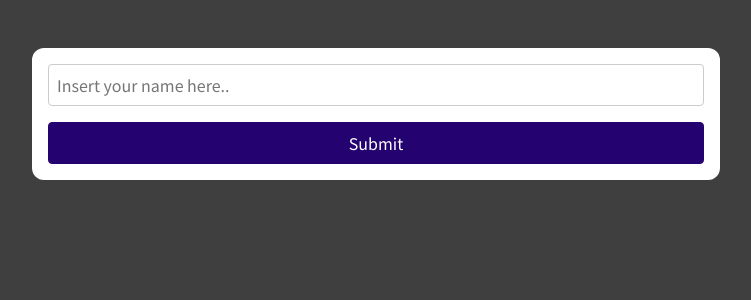
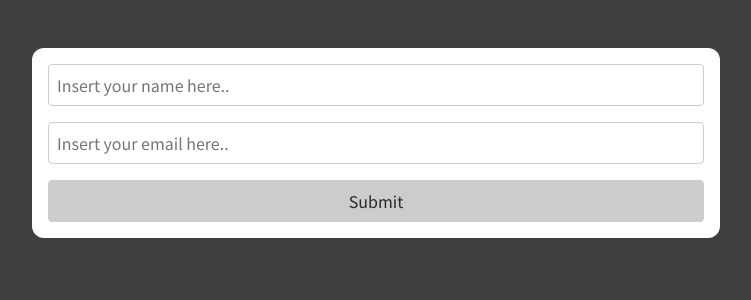
Before and after one commit to rubanero14/React-Lesson-Section-16-Working-With-Forms-and-User-Input, a React (Create React App) app: page / in a window 1280 px wide. Shown: the top 300 px of the page, without its empty margins (264-1015 px from the left). Built offline with nearby package versions, Linux system fonts and the light colour scheme.

Commit message:
Managing The Overall Form Validity

```diff
--- a/src/components/SimpleInput.js
+++ b/src/components/SimpleInput.js
@@ -7,7 +7,31 @@ const SimpleInput = (props) => {
   // Accessing data using useState in form
   // variable to store entered name and state update
   const [name, setName] = useState("");
+  const [email, setEmail] = useState("");
   const [err, setErr] = useState(false);
+
+  // Invalid form gatekeeping logic using React method
+  // const [formIsValid, setFormIsValid] = useState(false);
+
+  // useEffect(() => {
+  //   if (name.trim() === "" && err) {
+  //     return setFormIsValid(false);
+  //   }
+
+  //   return setFormIsValid(true);
+  // }, [err]);
+
+  // Invalid form gatekeeping using JS method
+  let formIsValid = false;
+
+  if (
+    name.trim() !== "" &&
+    email.includes("@") &&
+    email.includes(".") &&
+    !err
+  ) {
+    formIsValid = true;
+  }
 
   // name input watcher function
   const getName = (event) => {
@@ -20,9 +44,23 @@ const SimpleInput = (props) => {
     setErr(false);
   };
 
+  // email input watcher function
+  const getEmail = (event) => {
+    if (
+      event.target.value.trim() === "" ||
+      (!event.target.value.includes("@") && !event.target.value.includes("."))
+    ) {
+      setErr(true);
+    }
+
+    setEmail(event.target.value);
+
+    setErr(false);
+  };
+
   // Input blur handler
   const onInputBlur = (event) => {
-    if (name.trim() === "") {
+    if (event.target.value.trim() === "") {
       return setErr(true);
     }
 
@@ -33,21 +71,38 @@ const SimpleInput = (props) => {
   const formSubmit = (event) => {
     event.preventDefault();
 
-    if (name.trim() === "") {
+    if (
+      name.trim() !== "" &&
+      email.includes("@") &&
+      email.includes(".") &&
+      !err
+    ) {
       return setErr(true);
     }
 
     const nameValue = nameRef.current.value;
+
     console.log("Get name using useRef method: ", nameValue);
     console.log("Get name using useState method: ", name);
+    console.log("Get email using useState method: ", email);
 
     // Resetting name value
     nameRef.current.value = "";
     setErr(false);
+    setEmail("");
     return setName("");
   };
 
-  const nameInputClass = err ? "form-control invalid" : "form-control";
+  const nameInputIsValid = err && name.trim() === "";
+  const emailInputIsValid =
+    err && email.trim() === "" && !email.includes("@") && !email.includes(".");
+
+  const nameInputClass = nameInputIsValid
+    ? "form-control invalid"
+    : "form-control";
+  const emailInputClass = emailInputIsValid
+    ? "form-control invalid"
+    : "form-control";
 
   return (
     <form onSubmit={formSubmit}>
@@ -62,10 +117,27 @@ const SimpleInput = (props) => {
           value={name}
         />
       </div>
+      <div className={emailInputClass}>
+        <input
+          type="email"
+          id="email"
+          placeholder="Insert your email here.."
+          onChange={getEmail}
+          onBlur={onInputBlur}
+          value={email}
+        />
+      </div>
       <div className="form-actions">
-        <button>Submit</button>
+        <button type="submit" disabled={!formIsValid}>
+          Submit
+        </button>
       </div>
-      {err && <p className="error-text">Please fill up the name...</p>}
+      {err && name.trim() === "" && (
+        <p className="error-text">Please fill up the name...</p>
+      )}
+      {err && email.trim() === "" && (!email.includes("@") || !email.includes(".")) && (
+        <p className="error-text">Please fill up proper the email...</p>
+      )}
     </form>
   );
 };
--- a/src/index.css
+++ b/src/index.css
@@ -80,6 +80,15 @@ button:active {
   transform: scale(0.95);
 }
 
+button:disabled,
+button:disabled:hover,
+button:disabled:active {
+  background-color: #ccc;
+  color: #292929;
+  border-color: #ccc;
+  cursor: not-allowed;
+}
+
 .form-actions {
   text-align: right;
 }
```
